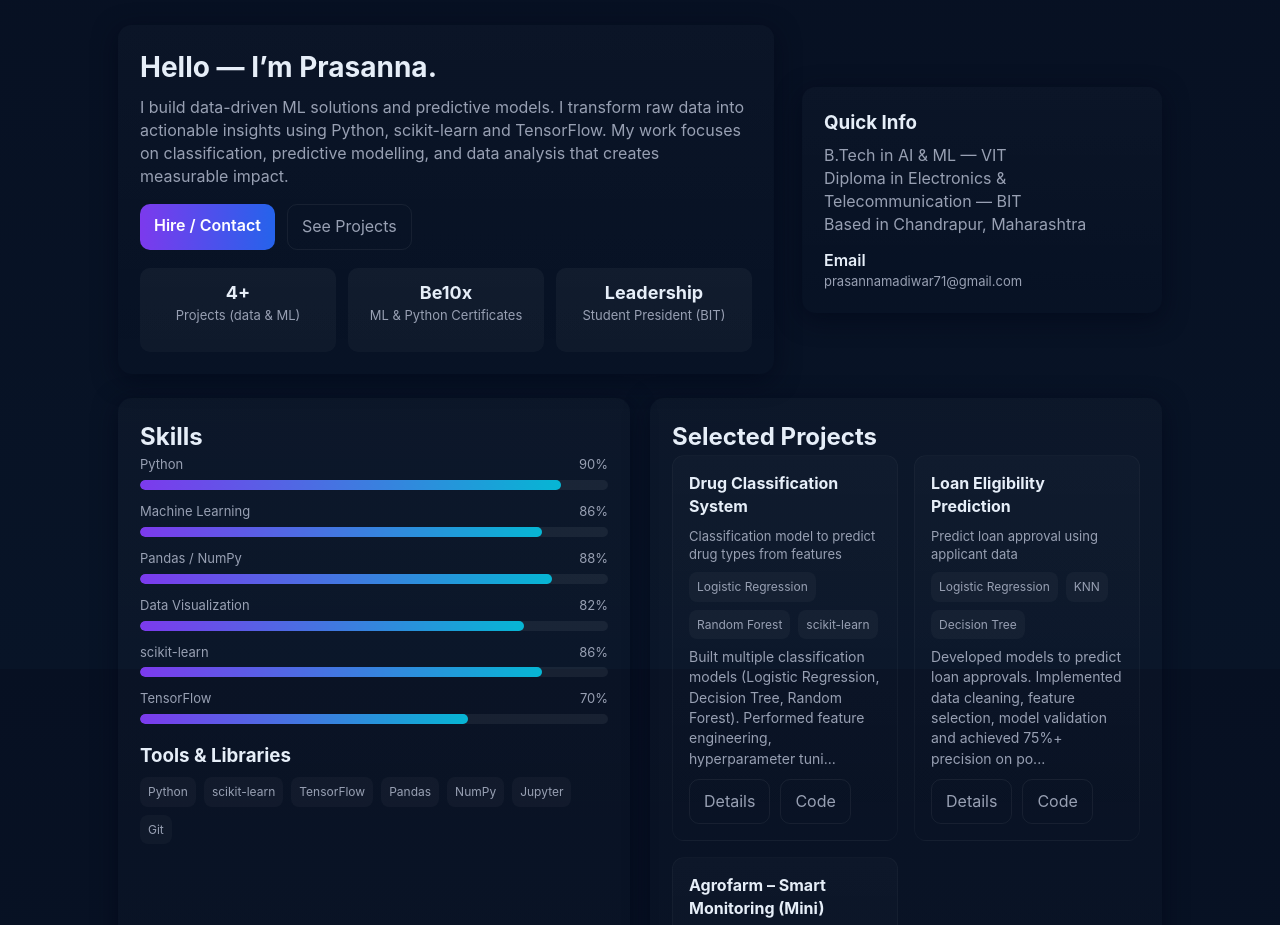
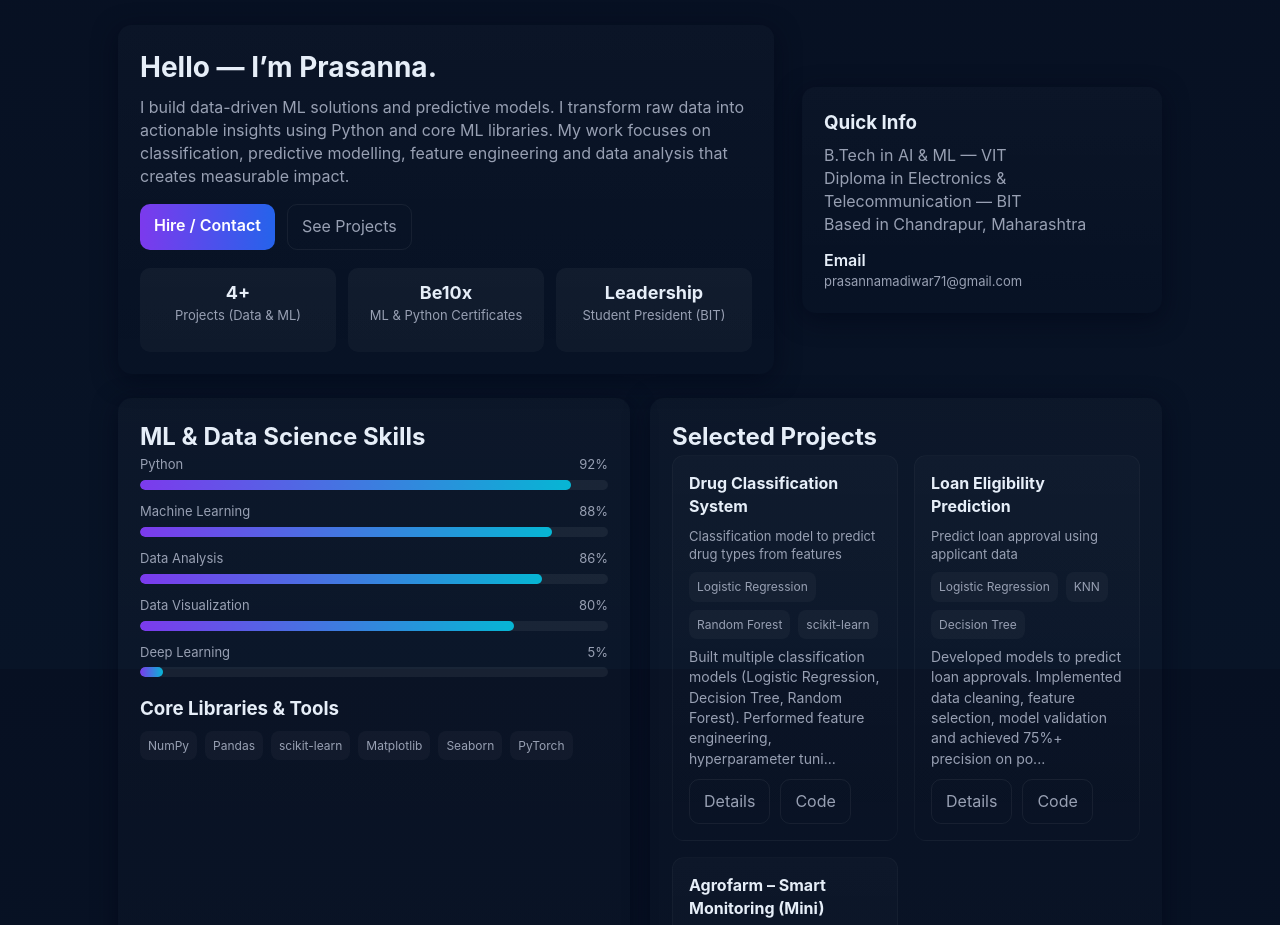
Before and after one commit to PrasannaMadiwar/PrasannaMadiwar.github.io, a plain HTML site: page index.html in a window 1280 px wide. Shown: the part 131-1056 px from the top of the page. Drawn offline with Linux system fonts and the light colour scheme.

Commit message:
Update index.html

```diff
--- a/index.html
+++ b/index.html
@@ -6,7 +6,6 @@
   <title>Prasanna Madiwar — Data Scientist Portfolio</title>
   <meta name="description" content="Portfolio of Prasanna Madiwar — Data Scientist / ML Engineer. Projects, skills, certificates and contact." />
   <style>
-    /* =========  BASE RESET  ========= */
     :root{
       --bg:#0f1724; --card:#0b1220; --muted:#98a0b3; --accent:#7c3aed; --glass: rgba(255,255,255,0.04);
       --glass-2: rgba(255,255,255,0.03);
@@ -22,46 +21,34 @@
       line-height:1.45;
     }
     a{color:inherit}
-
-    /* =========  LAYOUT  ========= */
     .wrap{max-width:1100px;margin:36px auto;padding:28px}
     header{display:flex;align-items:center;justify-content:space-between;gap:20px}
     .brand{display:flex;align-items:center;gap:14px}
     .avatar{width:64px;height:64px;border-radius:12px;background:linear-gradient(135deg,var(--accent),#3b82f6);display:flex;align-items:center;justify-content:center;font-weight:700;font-size:20px}
     .brand h1{font-size:20px;letter-spacing:0.2px}
     .brand p{color:var(--muted);font-size:13px;margin-top:2px}
-
     nav{display:flex;gap:12px}
     nav a{padding:8px 12px;border-radius:8px;color:var(--muted);text-decoration:none;font-size:14px}
     nav a:hover{background:var(--glass);color:#fff}
-
-    /* HERO */
     .hero{display:grid;grid-template-columns:1fr 360px;gap:28px;margin-top:28px;align-items:center}
     @media (max-width:880px){.hero{grid-template-columns:1fr;}}
     .card{background:linear-gradient(180deg, rgba(255,255,255,0.02), transparent);padding:22px;border-radius:14px;box-shadow:0 6px 24px rgba(2,6,23,0.6);}
-
     .intro h2{font-size:28px;margin-bottom:8px}
     .intro p{color:var(--muted);margin-bottom:16px}
     .cta{display:flex;gap:12px}
     .btn{background:linear-gradient(90deg,var(--accent),#2563eb);padding:10px 14px;border-radius:10px;color:white;text-decoration:none;font-weight:600}
     .ghost{border:1px solid rgba(255,255,255,0.06);padding:10px 14px;border-radius:10px;color:var(--muted);text-decoration:none}
-
-    /* QUICK STATS */
     .stats{display:flex;gap:12px;margin-top:18px}
     .stat{flex:1;padding:12px;border-radius:10px;background:linear-gradient(180deg,var(--glass), var(--glass-2));text-align:center}
     .stat h3{font-size:18px}
     .stat p{color:var(--muted);font-size:13px}
-
-    /* SKILLS & PROJECTS */
     .grid-two{display:grid;grid-template-columns:1fr 1fr;gap:20px;margin-top:24px}
     @media (max-width:880px){.grid-two{grid-template-columns:1fr}}
-
     .skills-list{display:flex;flex-direction:column;gap:12px}
     .skill{display:flex;flex-direction:column;gap:6px}
     .skill .meta{display:flex;justify-content:space-between;font-size:13px;color:var(--muted)}
     .bar{height:10px;background:rgba(255,255,255,0.06);border-radius:8px;overflow:hidden}
     .bar > i{display:block;height:100%;background:linear-gradient(90deg,var(--accent),#06b6d4);border-radius:8px}
-
     .projects{display:grid;grid-template-columns:repeat(2,1fr);gap:16px}
     @media (max-width:680px){.projects{grid-template-columns:1fr}}
     .project-card{padding:16px;border-radius:12px;background:linear-gradient(180deg, rgba(255,255,255,0.02), transparent);border:1px solid rgba(255,255,255,0.03)}
@@ -70,31 +57,20 @@
     .tag{font-size:12px;padding:6px 8px;border-radius:8px;background:rgba(255,255,255,0.03);color:var(--muted)}
     .project-card p{color:var(--muted);font-size:14px}
     .project-actions{display:flex;gap:10px;margin-top:10px}
-
-    /* Certificates & Achievements */
     .list-compact{display:flex;flex-direction:column;gap:10px}
     .list-item{display:flex;gap:12px;align-items:flex-start}
     .badge{width:48px;height:48px;border-radius:10px;background:rgba(255,255,255,0.03);display:flex;align-items:center;justify-content:center;font-weight:700}
-
-    /* CONTACT */
     .contact{display:flex;gap:18px;align-items:center}
     .contact .info{flex:1}
     .socials{display:flex;gap:10px}
     .socials a{padding:8px;border-radius:10px;background:rgba(255,255,255,0.03);text-decoration:none;color:var(--muted)}
-
     footer{margin-top:28px;text-align:center;color:var(--muted);font-size:13px}
-
-    /* small animations */
     .fade-up{opacity:0;transform:translateY(10px);animation:up .6s ease forwards}
     .delay-1{animation-delay:.1s}.delay-2{animation-delay:.2s}.delay-3{animation-delay:.3s}
     @keyframes up{to{opacity:1;transform:none}}
-
-    /* modal (project detail) */
     .modal{position:fixed;inset:0;display:none;align-items:center;justify-content:center;background:rgba(2,6,23,0.6);z-index:40}
     .modal.open{display:flex}
     .modal-card{width:100%;max-width:820px;background:#071226;padding:20px;border-radius:12px;border:1px solid rgba(255,255,255,0.03)}
-
-    /* tiny responsive fixes */
     @media (max-width:420px){.brand h1{font-size:16px}.avatar{width:52px;height:52px}}
   </style>
 </head>
@@ -105,7 +81,7 @@
         <div class="avatar">PM</div>
         <div>
           <h1>Prasanna Madiwar</h1>
-          <p>Data Scientist | ML Engineer • B.Tech AI & ML @ VIT</p>
+          <p>Data Scientist • B.Tech AI & ML @ VIT</p>
         </div>
       </div>
       <nav>
@@ -118,11 +94,10 @@
     </header>
 
     <main>
-      <!-- HERO -->
       <section class="hero">
         <div class="card intro fade-up delay-2">
           <h2>Hello — I’m Prasanna.</h2>
-          <p>I build data-driven ML solutions and predictive models. I transform raw data into actionable insights using Python, scikit-learn and TensorFlow. My work focuses on classification, predictive modelling, and data analysis that creates measurable impact.</p>
+          <p>I build data-driven ML solutions and predictive models. I transform raw data into actionable insights using Python and core ML libraries. My work focuses on classification, predictive modelling, feature engineering and data analysis that creates measurable impact.</p>
 
           <div class="cta">
             <a class="btn" href="#contact" onclick="scrollToSection(event,'contact')">Hire / Contact</a>
@@ -132,7 +107,7 @@
           <div class="stats">
             <div class="stat">
               <h3>4+</h3>
-              <p>Projects (data & ML)</p>
+              <p>Projects (Data & ML)</p>
             </div>
             <div class="stat">
               <h3>Be10x</h3>
@@ -157,40 +132,34 @@
         </aside>
       </section>
 
-      <!-- SKILLS & PROJECTS -->
       <section class="grid-two">
         <div class="card" id="skills">
-          <h2>Skills</h2>
+          <h2>ML & Data Science Skills</h2>
           <div class="skills-list" id="skills-list">
-            <!-- JS will populate skills for easy editing -->
           </div>
 
-          <h3 style="margin-top:18px">Tools & Libraries</h3>
+          <h3 style="margin-top:18px">Core Libraries & Tools</h3>
           <div style="display:flex;gap:8px;flex-wrap:wrap;margin-top:8px">
-            <span class="tag">Python</span>
+            <span class="tag">NumPy</span>
+            <span class="tag">Pandas</span>
             <span class="tag">scikit-learn</span>
-            <span class="tag">TensorFlow</span>
-            <span class="tag">Pandas</span>
-            <span class="tag">NumPy</span>
-            <span class="tag">Jupyter</span>
-            <span class="tag">Git</span>
+            <span class="tag">Matplotlib</span>
+            <span class="tag">Seaborn</span>
+            <span class="tag">PyTorch</span>
           </div>
         </div>
 
         <div class="card" id="projects">
           <h2>Selected Projects</h2>
           <div class="projects" id="projects-grid">
-            <!-- JS will populate projects -->
           </div>
         </div>
       </section>
 
-      <!-- CERTIFICATES & ACHIEVEMENTS -->
       <section style="margin-top:20px;display:grid;grid-template-columns:1fr 1fr;gap:20px">
         <div class="card" id="certificates">
           <h2>Certificates</h2>
           <div class="list-compact" id="cert-list">
-            <!-- populated by JS -->
           </div>
         </div>
 
@@ -205,7 +174,6 @@
         </div>
       </section>
 
-      <!-- CONTACT -->
       <section class="card" id="contact" style="margin-top:20px">
         <h2>Contact</h2>
         <div style="display:flex;gap:20px;flex-wrap:wrap;margin-top:12px">
@@ -236,7 +204,6 @@
       </footer>
     </main>
 
-    <!-- PROJECT MODAL -->
     <div class="modal" id="modal">
       <div class="modal-card">
         <div id="modal-content"></div>
@@ -246,22 +213,19 @@
   </div>
 
   <script>
-    /* =====================
-       EDITABLE DATA SECTION
-       Update this object to edit content across the site.
-       ===================== */
+    /* =========== EDITABLE DATA =========== */
     const DATA = {
       name: 'Prasanna Madiwar',
-      title: 'Data Scientist | ML Engineer',
-      intro: `I build data-driven ML solutions and predictive models. I transform raw data into actionable insights using Python, scikit-learn and TensorFlow. My work focuses on classification, predictive modelling, and data analysis that creates measurable impact.`,
+      title: 'Data Scientist',
+      intro: `I build data-driven ML solutions and predictive models. I transform raw data into actionable insights using Python and core ML libraries. My work focuses on classification, predictive modelling, feature engineering and data analysis that creates measurable impact.`,
       skills:[
-        {name:'Python',level:90},
-        {name:'Machine Learning',level:86},
-        {name:'Pandas / NumPy',level:88},
-        {name:'Data Visualization',level:82},
-        {name:'scikit-learn',level:86},
-        {name:'TensorFlow',level:70}
+        {name:'Python',level:92},
+        {name:'Machine Learning',level:88},
+        {name:'Data Analysis',level:86},
+        {name:'Data Visualization',level:80},
+        {name:'Deep Learning',level:5}
       ],
+      libraries:['NumPy','Pandas','scikit-learn','Matplotlib','Seaborn','PyTorch'],
       projects:[
         {id:'p1',title:'Drug Classification System',short:'Classification model to predict drug types from features',tags:['Logistic Regression','Random Forest','scikit-learn'],desc:`Built multiple classification models (Logistic Regression, Decision Tree, Random Forest). Performed feature engineering, hyperparameter tuning and evaluated results with accuracy, precision, recall, and F1-score. Tools: Python, Pandas, scikit-learn.` ,github:'#'},
         {id:'p2',title:'Loan Eligibility Prediction',short:'Predict loan approval using applicant data',tags:['Logistic Regression','KNN','Decision Tree'],desc:`Developed models to predict loan approvals. Implemented data cleaning, feature selection, model validation and achieved 75%+ precision on positive class. Tools: Python, scikit-learn.` ,github:'#'},
@@ -269,11 +233,15 @@
       ],
       certificates:[
         {title:'Machine Learning Certificate',issuer:'Be10x',year:2024},
-        {title:'Python Programming Certificate',issuer:'Be10x',year:2024}
+        {title:'Python Programming Certificate',issuer:'Be10x',year:2024},
+        {title:'MSBTE State-Level Quiz Competition',issuer:'MSBTE',year:2023},
+        {title:'MSBTE State-Level Paper Presentation',issuer:'MSBTE',year:2023},
+        {title:'MSBTE State-Level Project Model Exhibition',issuer:'MSBTE',year:2023},
+        {title:'District Topper Merit Certificates',issuer:'District Education',year:2022}
       ]
     }
 
-    /* ============  RENDER SKILLS  ============ */
+    /* Render skills */
     const skillsList = document.getElementById('skills-list')
     DATA.skills.forEach(s =>{
       const el = document.createElement('div'); el.className='skill';
@@ -281,7 +249,11 @@
       skillsList.appendChild(el)
     })
 
-    /* ============  RENDER PROJECTS  ============ */
+    /* libraries render */
+    const libsContainer = document.querySelector('#skills .tag')
+    // libraries are shown in static tags above; no extra action required
+
+    /* Render projects */
     const projectsGrid = document.getElementById('projects-grid')
     DATA.projects.forEach(p =>{
       const card = document.createElement('div'); card.className='project-card fade-up';
@@ -289,7 +261,7 @@
       projectsGrid.appendChild(card)
     })
 
-    /* ============  RENDER CERTIFICATES  ============ */
+    /* Render certificates */
     const certList = document.getElementById('cert-list')
     DATA.certificates.forEach(c=>{
       const it = document.createElement('div'); it.className='list-item'
@@ -297,7 +269,7 @@
       certList.appendChild(it)
     })
 
-    /* ========= MODAL ========== */
+    /* Modal functions */
     function openModal(id){
       const p = DATA.projects.find(x=>x.id===id)
       const container = document.getElementById('modal-content')
@@ -306,21 +278,17 @@
     }
     function closeModal(){document.getElementById('modal').classList.remove('open')}
 
-    /* ========= CONTACT FORM (simple client-side) ========= */
+    /* Contact form */
     function submitContact(e){
       e.preventDefault();
       const name = document.getElementById('name').value.trim();
       const email = document.getElementById('email').value.trim();
       const message = document.getElementById('message').value.trim();
       if(!name||!email||!message) return
-      // For now, just show a success message. You can connect this to Formspree / EmailJS / Netlify Forms later.
       document.getElementById('form-status').innerText = 'Thanks, message received — I will contact you soon.'
       document.getElementById('contact-form').reset()
     }
-
-    /* ========= UTILITIES ========= */
     function scrollToSection(e,id){e.preventDefault();document.getElementById(id).scrollIntoView({behavior:'smooth'})}
-
   </script>
 </body>
 </html>
```
